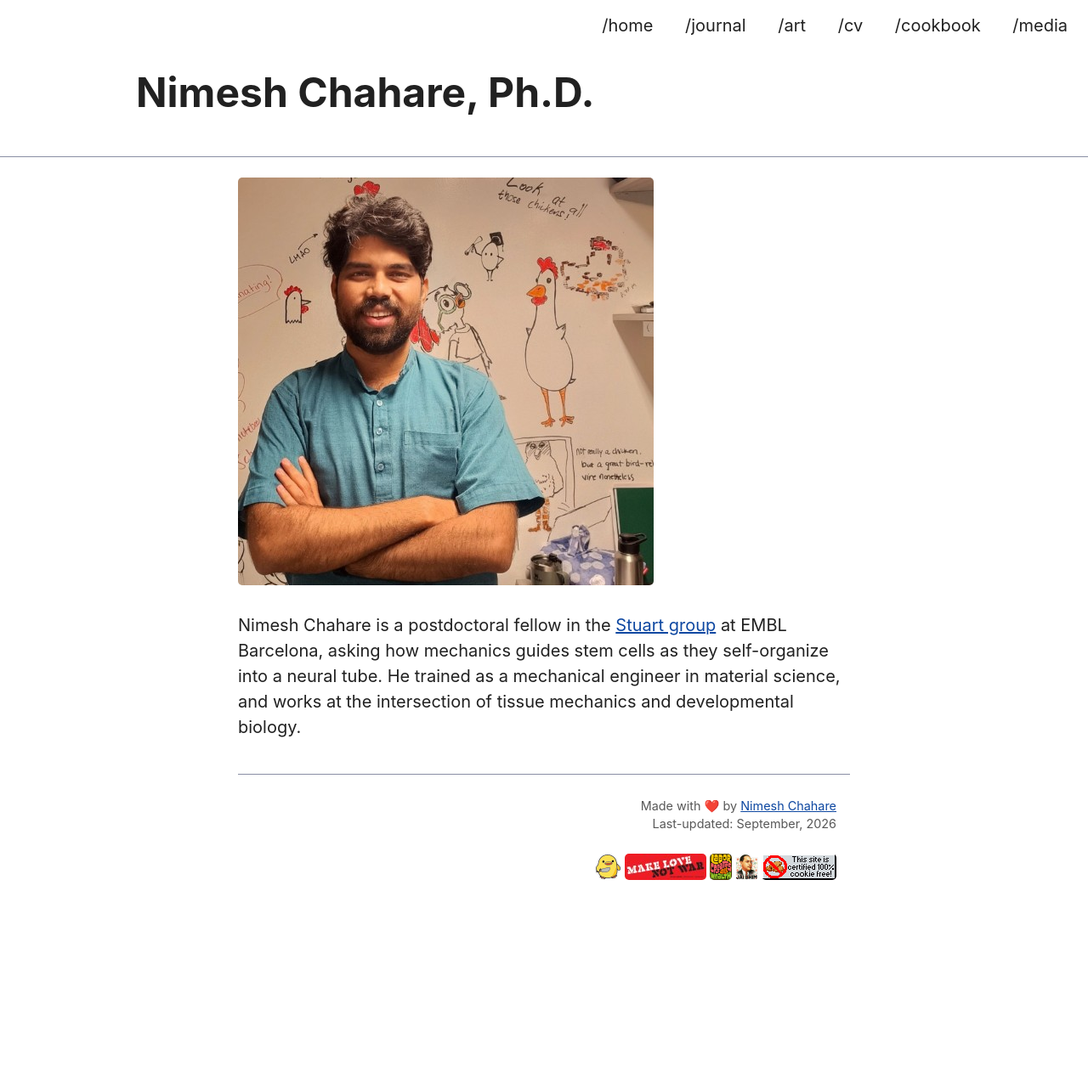
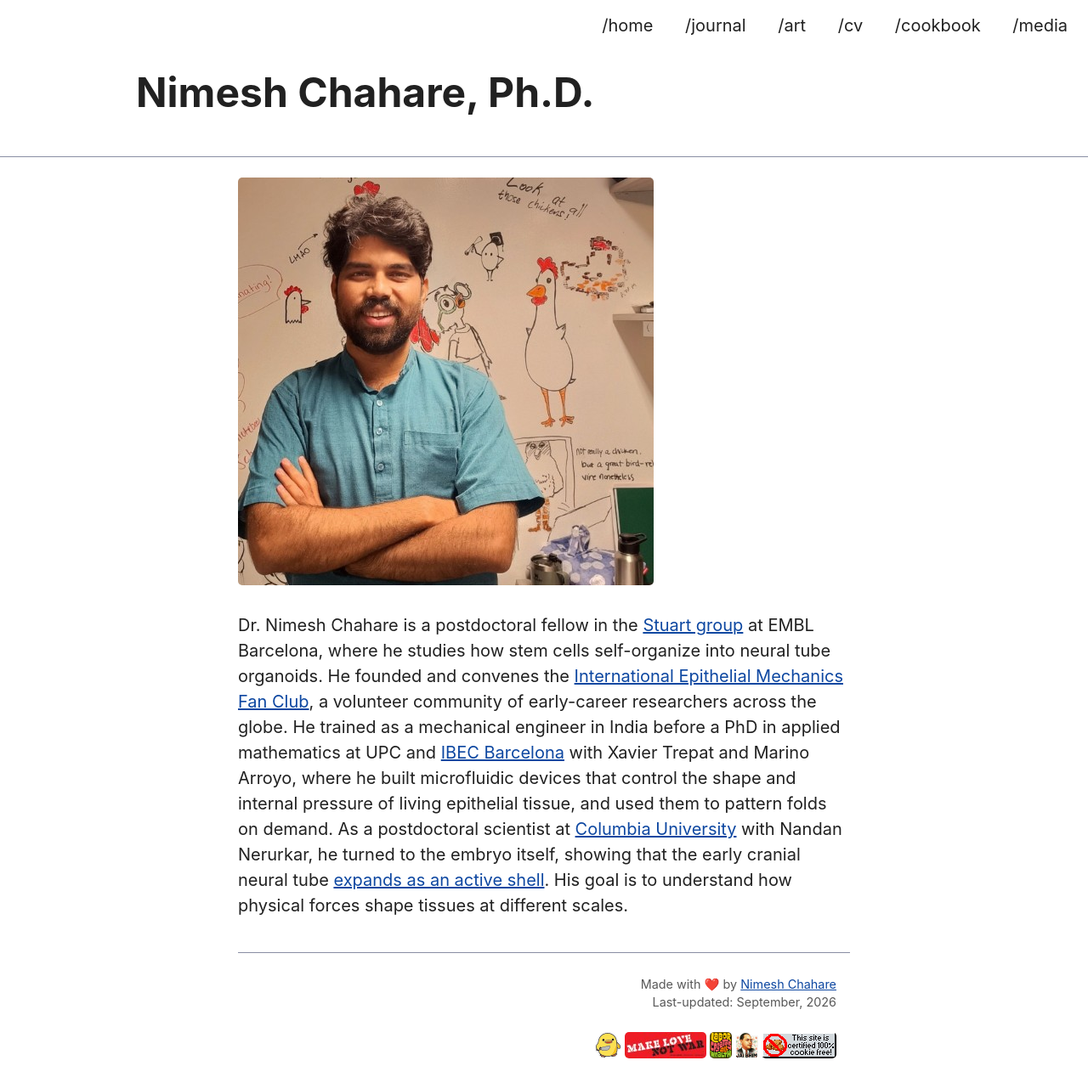
Before and after one commit to nchahare/nchahare.github.io, a Jekyll site: the page built from about.md, in a window 1280 px wide. Shown: the whole page at 85% size. Built offline with Jekyll 4.4.1, drawn with Linux system fonts in a browser that asks for light colours; before the commit the page ends 1065 px from its top, so only the background shows below that.

Commit message:
Use the full speaker bio on the about page

```diff
--- a/about.md
+++ b/about.md
@@ -15,4 +15,4 @@ images:
   </div>
 {% endif %}
 
-Nimesh Chahare is a postdoctoral fellow in the [Stuart group](https://www.embl.org/groups/stuart/) at EMBL Barcelona, asking how mechanics guides stem cells as they self-organize into a neural tube. He trained as a mechanical engineer in material science, and works at the intersection of tissue mechanics and developmental biology.
+Dr. Nimesh Chahare is a postdoctoral fellow in the [Stuart group](https://www.embl.org/groups/stuart/) at EMBL Barcelona, where he studies how stem cells self-organize into neural tube organoids. He founded and convenes the [International Epithelial Mechanics Fan Club](https://epithelialmechanics.github.io/about/), a volunteer community of early-career researchers across the globe. He trained as a mechanical engineer in India before a PhD in applied mathematics at UPC and [IBEC Barcelona](https://ibecbarcelona.eu/integrative) with Xavier Trepat and Marino Arroyo, where he built microfluidic devices that control the shape and internal pressure of living epithelial tissue, and used them to pattern folds on demand. As a postdoctoral scientist at [Columbia University](https://nerurkar.bme.columbia.edu/) with Nandan Nerurkar, he turned to the embryo itself, showing that the early cranial neural tube [expands as an active shell](https://doi.org/10.1016/j.bpr.2026.100280). His goal is to understand how physical forces shape tissues at different scales.
```
